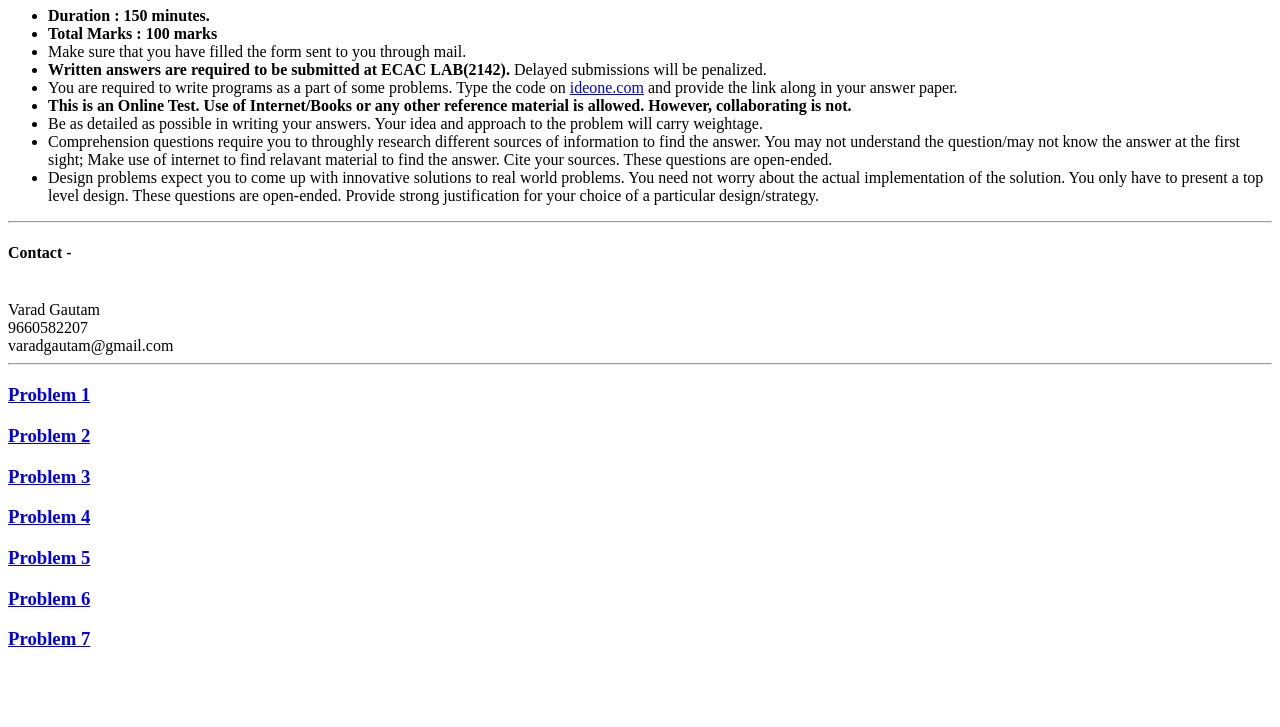
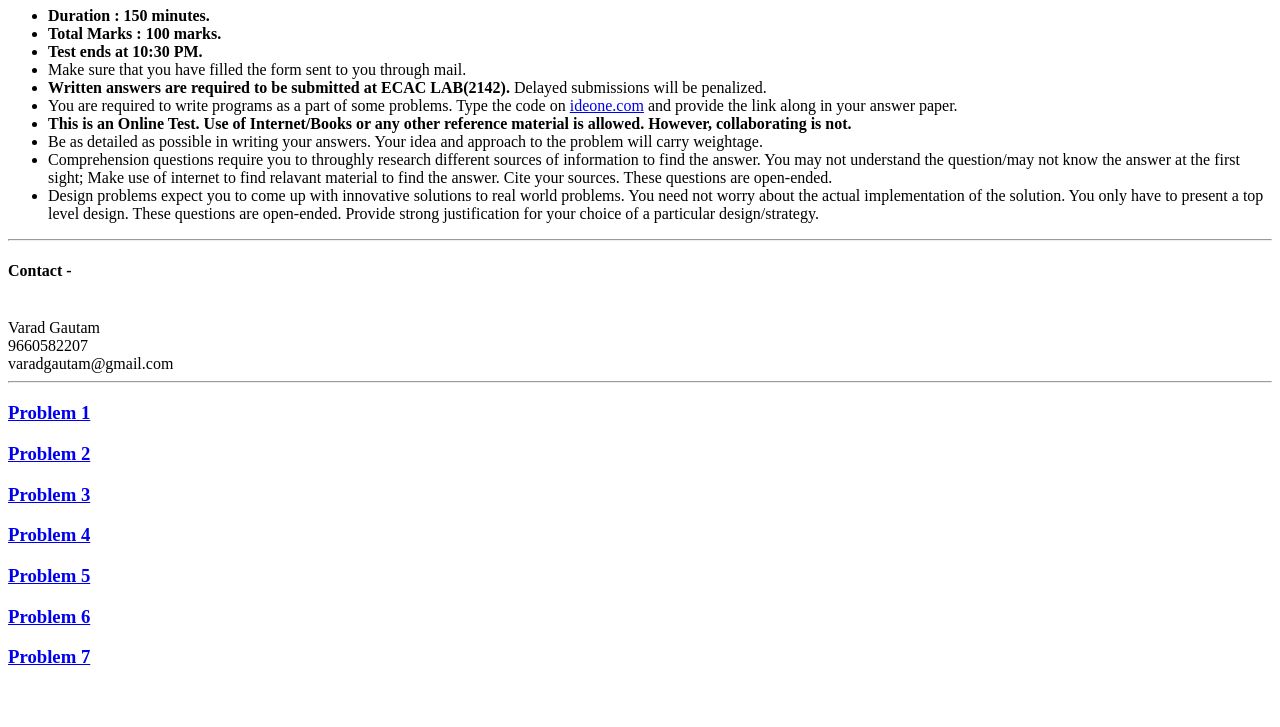
Before and after one commit to smartlab-bits/smartlab-bits.github.io, a plain HTML site: page index.html in a window 1280 px wide. Shown: the part 73-800 px from the top of the page. Drawn offline with Linux system fonts and the light colour scheme.

Commit message:
add end time

```diff
--- a/index.html
+++ b/index.html
@@ -8,7 +8,8 @@
 	<h1>Instructions</h1>
 	<ul>
 		<li><b>Duration : 150 minutes.</b></li>
-		<li><b>Total Marks : 100 marks</b></li>
+		<li><b>Total Marks : 100 marks.</b></li>
+		<li><b>Test ends at 10:30 PM.</b></li>
 		<li>Make sure that you have filled the form sent to you through mail.</li>
 		<li><b>Written answers are required to be submitted at ECAC LAB(2142).</b> Delayed submissions will be penalized.</li>
 		<li>You are required to write programs as a part of some problems. Type the code on <a href="http://www.ideone.com" target="_blank">ideone.com</a> and provide the link along in your answer paper.</li>
```
